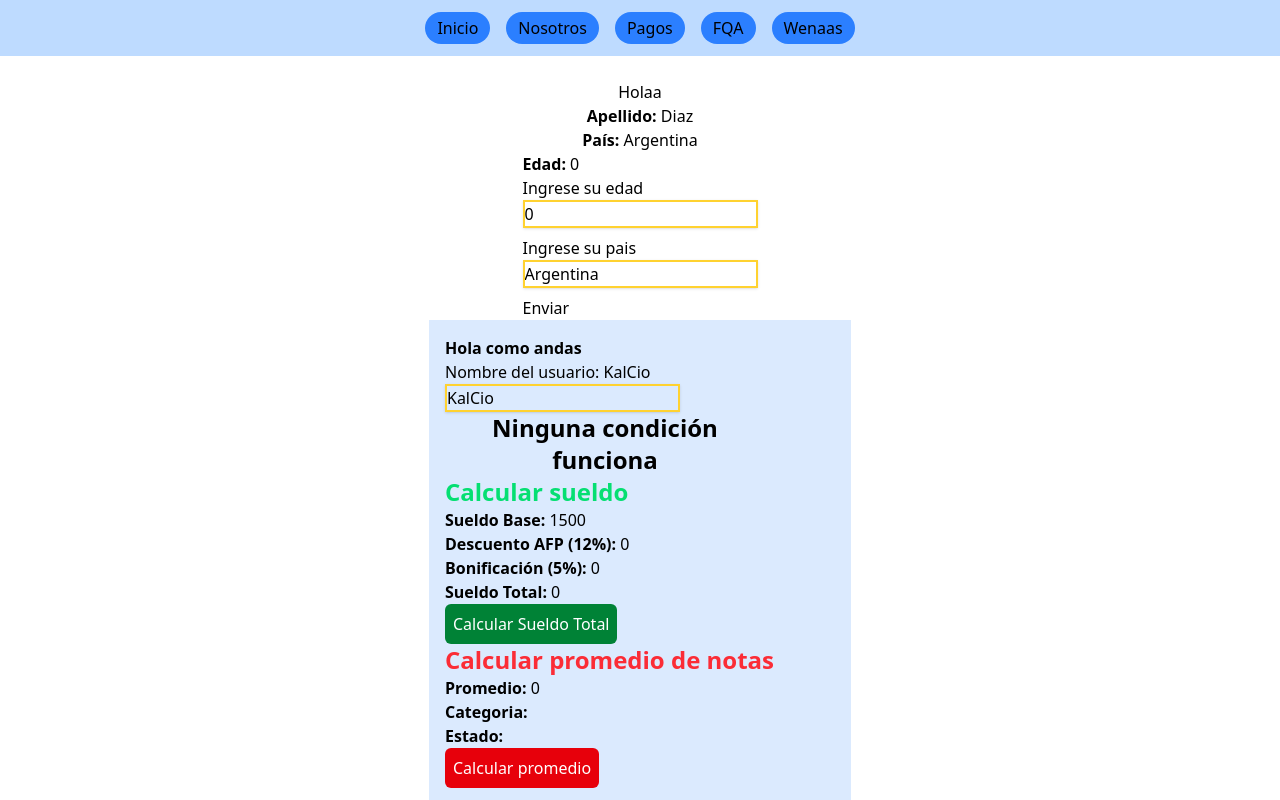
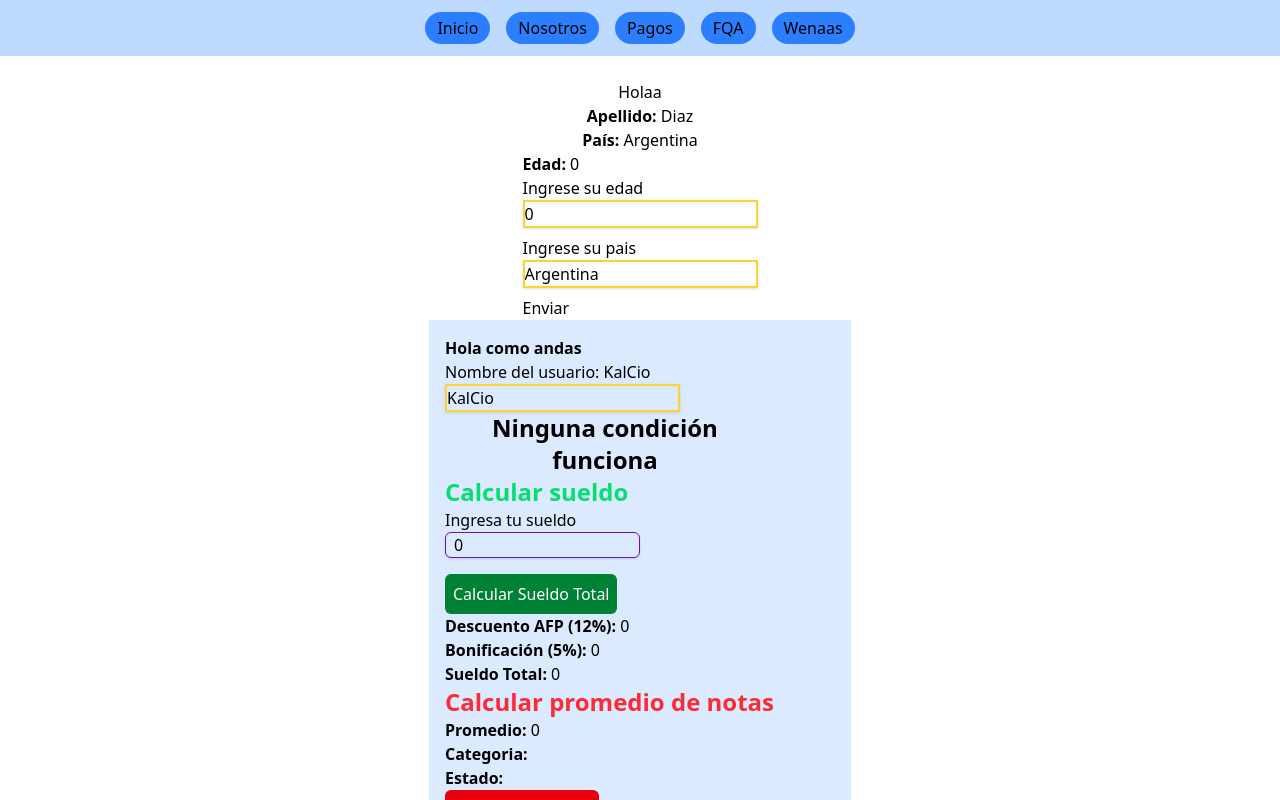
Before and after one commit to KalZambrano/TestAngular, an Angular app: page / in a window 1280 px wide. Shown: the top 800 px of the page. Built offline with nearby package versions, Linux system fonts and the light colour scheme.

Commit message:
pre-exercise sueldo

```diff
--- a/src/app/sueldo/sueldo.component.ts
+++ b/src/app/sueldo/sueldo.component.ts
@@ -1,21 +1,28 @@
 import { Component } from '@angular/core';
+import { FormsModule } from '@angular/forms';
 
 @Component({
   selector: 'app-sueldo',
   standalone: true,
-  imports: [],
+  imports: [FormsModule],
   template: `
     <h2 class="text-green-400 text-2xl font-semibold">Calcular sueldo</h2>
-    <p><strong>Sueldo Base: </strong>{{sueldoBase}}</p>
+    <form (ngSubmit)="calcularSueldoTotal()">
+     <div class="flex flex-col">
+      <label>Ingresa tu sueldo</label>
+      <input class="shadow border border-purple-800 rounded-md w-1/2 px-2" type="number" name="sueldoBase" id="sueldoBase" [(ngModel)] = "sueldoBase"/>
+     </div>
+     <button type="submit" class="rounded-md bg-green-700 p-2 mt-4 text-white cursor-pointer"> Calcular Sueldo Total</button>
+    </form>
+
     <p><strong>Descuento AFP (12%): </strong>{{descuentoAFP}}</p>
     <p><strong>Bonificación (5%): </strong>{{bonificacion}}</p>
     <p><strong>Sueldo Total:</strong> {{sueldoTotal}}</p>
-    <button (click)="calcularSueldoTotal()" class="rounded-md bg-green-700 p-2 text-white cursor-pointer"> Calcular Sueldo Total</button>
   `,
   styles: ``
 })
 export class SueldoComponent {
-  sueldoBase:number = 1500
+  sueldoBase:number = 0
   descuentoAFP:number = 0
   bonificacion:number = 0
   sueldoTotal:number = 0
```
